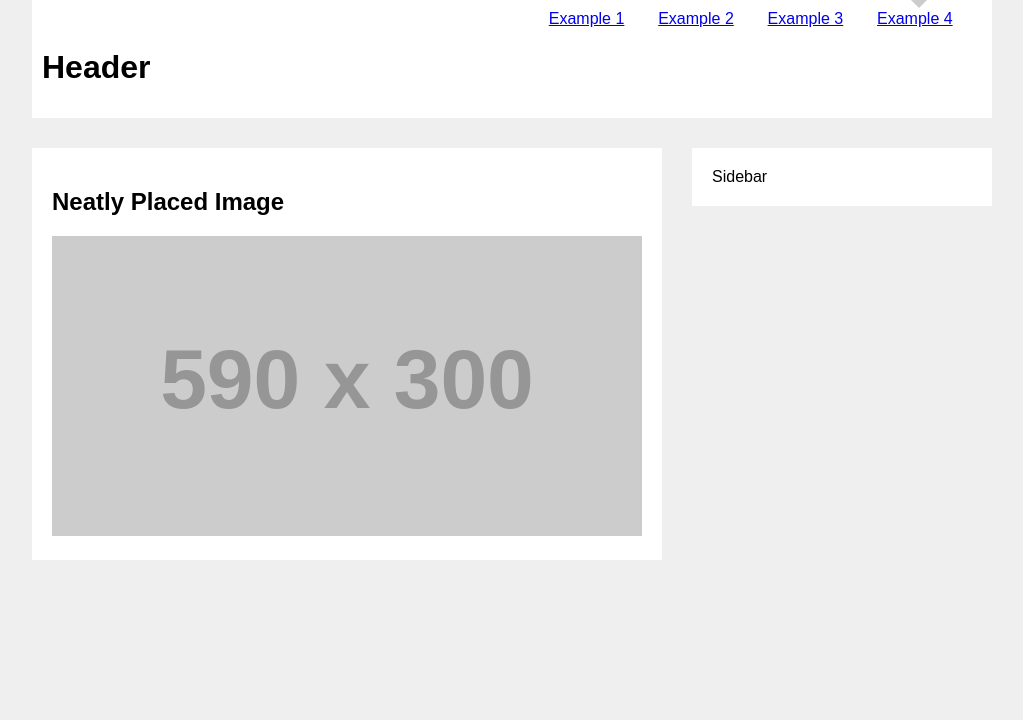
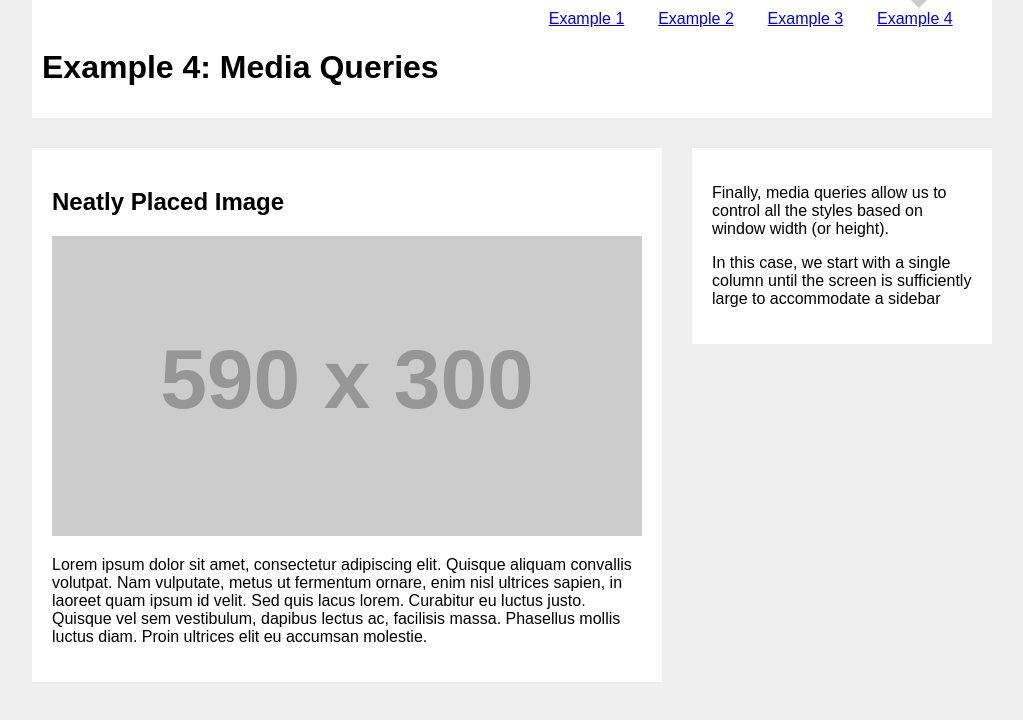
Before and after one commit to tddewey/rwd-demo, a plain HTML site: page example-4.html in a window 1280 px wide. Shown: the whole page, without its empty margins (128-1151 px from the left). Drawn offline with Linux system fonts and the light colour scheme; placeholder pictures from the web are drawn by us.

Commit message:
Titles, descriptions, and a bit of lorem ipsum

```diff
--- a/example-4.html
+++ b/example-4.html
@@ -91,14 +91,22 @@
 			<a href="example-4.html" class="active">Example 4</a>
 		</div>
 
-		<h1>Header</h1>
+		<h1>Example 4: Media Queries</h1>
 	</div>
 	<div class="main">
 		<h2>Neatly Placed Image</h2>
 		<img src="http://placehold.it/590x300" width="590" height="300">
+		<p>
+			Lorem ipsum dolor sit amet, consectetur adipiscing elit. Quisque aliquam convallis volutpat. Nam vulputate, metus ut fermentum ornare, enim nisl ultrices sapien, in laoreet quam ipsum id velit. Sed quis lacus lorem. Curabitur eu luctus justo. Quisque vel sem vestibulum, dapibus lectus ac, facilisis massa. Phasellus mollis luctus diam. Proin ultrices elit eu accumsan molestie.
+		</p>
 	</div>
 	<div class="sidebar">
-		Sidebar
+		<p>
+			Finally, media queries allow us to control all the styles based on window width (or height).
+		</p>
+		<p>
+			In this case, we start with a single column until the screen is sufficiently large to accommodate a sidebar
+		</p>
 	</div>
 </div>
 </body>
```
Also changed, not shown: example-1.html (+4 -1 lines), example-2.html (+10 -2 lines), example-3.html (+10 -2 lines).
